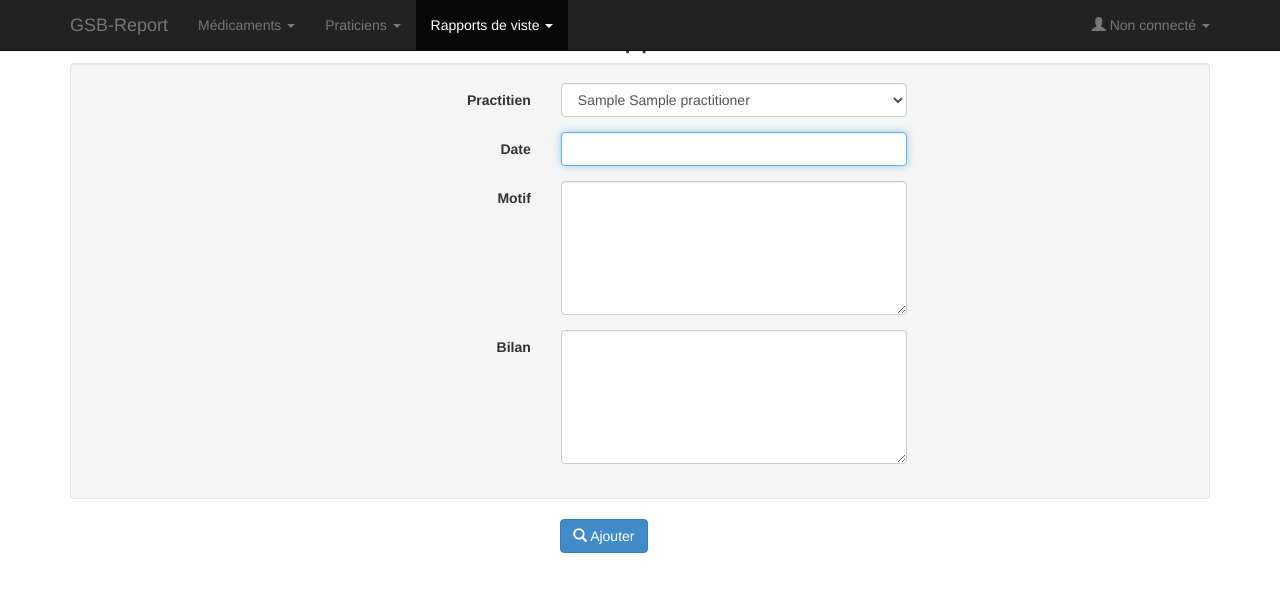
After one commit to enerl/GSB-Report, a PHP site: template views/report_add.html.twig in a window 1280 px wide. The commit adds this page. Shown: the top 592 px of the page. Run offline with PHP 8.4, Linux system fonts and the light colour scheme; the template is opened without the code that fills it: most values are stand-ins (such as "Sample title", 1, 10 or a date in 2020); some libraries are stand-ins or nearby versions.

Commit message:
GSB-Report-Mission-03 Push 01

```diff
--- a/views/layout.html.twig
+++ b/views/layout.html.twig
@@ -36,6 +36,13 @@
                                     <li><a href="/practitioners/search/">Rechercher</a></li>
                                 </ul>
                             </li>
+                            <li class="dropdown {% if visitReportMenu is defined %}active{% endif %}">
+                                <a href="" class="dropdown-toggle" data-toggle="dropdown">Rapports de viste <b class="caret"></b></a>
+                                <ul class="dropdown-menu">
+                                    <li><a href="/reports/">Consulter</a></li>
+                                    <li><a href="/report/add/">Ajouter</a></li>
+                                </ul>
+                            </li>
                         </ul>
                         <ul class="nav navbar-nav navbar-right">
                             {% if is_granted('IS_AUTHENTICATED_FULLY') %}
--- /dev/null
+++ b/views/report_add.html.twig
@@ -0,0 +1,46 @@
+{% extends "layout.html.twig" %}
+{% set visitReportMenu = true %}
+
+{% block title %}Nouveau rapport de visite{% endblock %}
+
+{% block content %}
+    <h2 class="text-center">{{ block('title') }}</h2>
+    <div class="well">
+        <form class="form-horizontal" role="form" action="/reports/" method="post">
+            <div class="form-group">
+                <label class="col-sm-3 col-sm-offset-2 control-label">Practitien</label>
+                    <div class="col-sm-5 col-md-4">
+                        <select class="form-control" name="practitioners">
+                            {% for practitioner in practitioners %}
+                                <option value="">{{ practitioner.firstName }} {{ practitioner.name }}</option>
+                            {% endfor %}
+                        </select>
+                    </div>
+                </div>
+                <div class="form-group">
+                    <label class="col-sm-3 col-sm-offset-2 control-label">Date</label>
+                    <div class="col-sm-5 col-md-4">
+                        <input name="date" type="text" class="form-control" autofocus>
+                    </div>
+                </div>
+                <div class="form-group">
+                    <label class="col-sm-3 col-sm-offset-2 control-label">Motif</label>
+                    <div class="col-sm-5 col-md-4">
+                        <textarea name="purpose" rows="6" cols="30" class="form-control" autofocus></textarea>
+                    </div>
+                </div>
+                <div class="form-group">
+                    <label class="col-sm-3 col-sm-offset-2 control-label">Bilan</label>
+                    <div class="col-sm-5 col-md-4">
+                        <textarea name="assessment" rows="6" cols="30" class="form-control" autofocus></textarea>
+                    </div>
+                </div>
+            </div>
+            <div class="form-group">
+                <div class="col-sm-3 col-sm-offset-5">
+                    <button type="submit" class="btn btn-default btn-primary"><span class="glyphicon glyphicon-search"></span> Ajouter</button>
+                </div>
+            </div>
+        </form>
+    </div>
+{% endblock %}
```
Also changed, not shown: app/app.php (+9 -0 lines), app/routes.php (+12 -0 lines), src/GSB/DAO/VisitReportDAO.php (added, +85 -0 lines), src/GSB/Domain/VisitReport.php (added, +93 -0 lines), views/reports.html.twig (added, +32 -0 lines).
